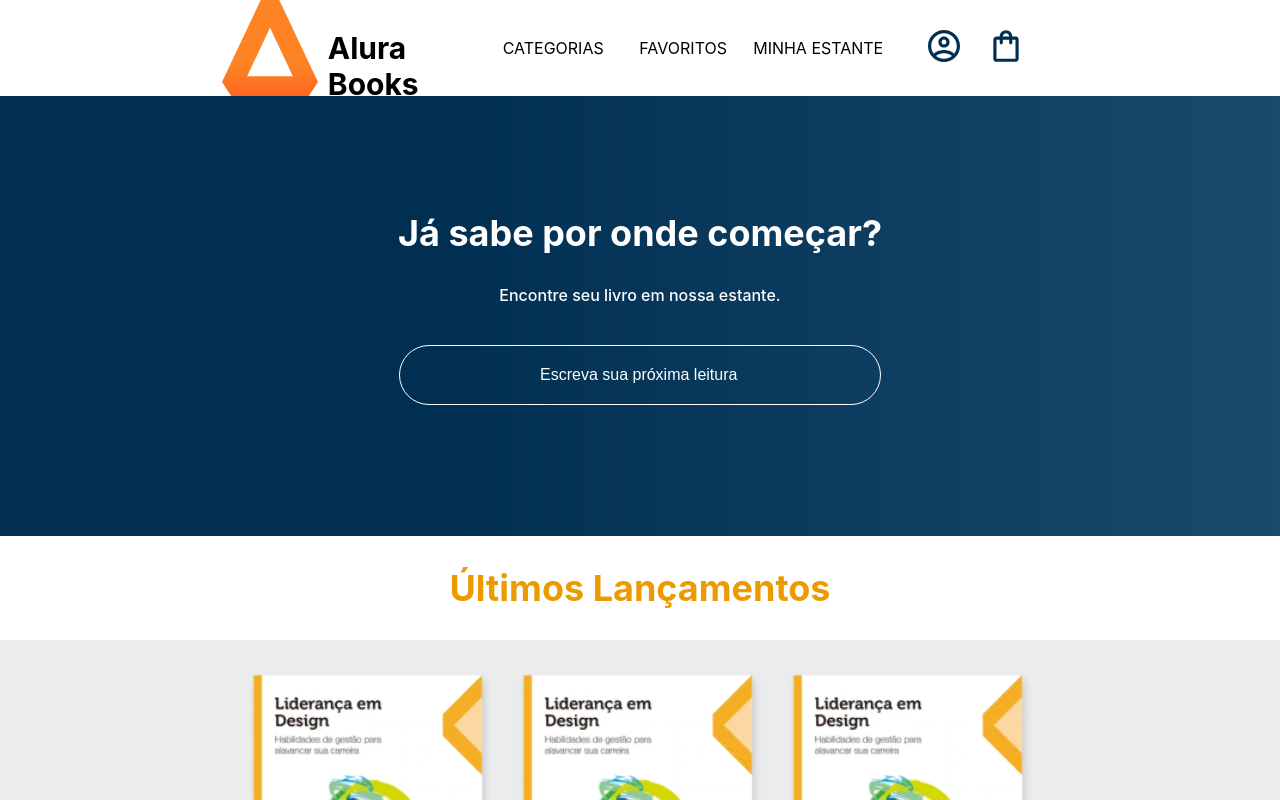
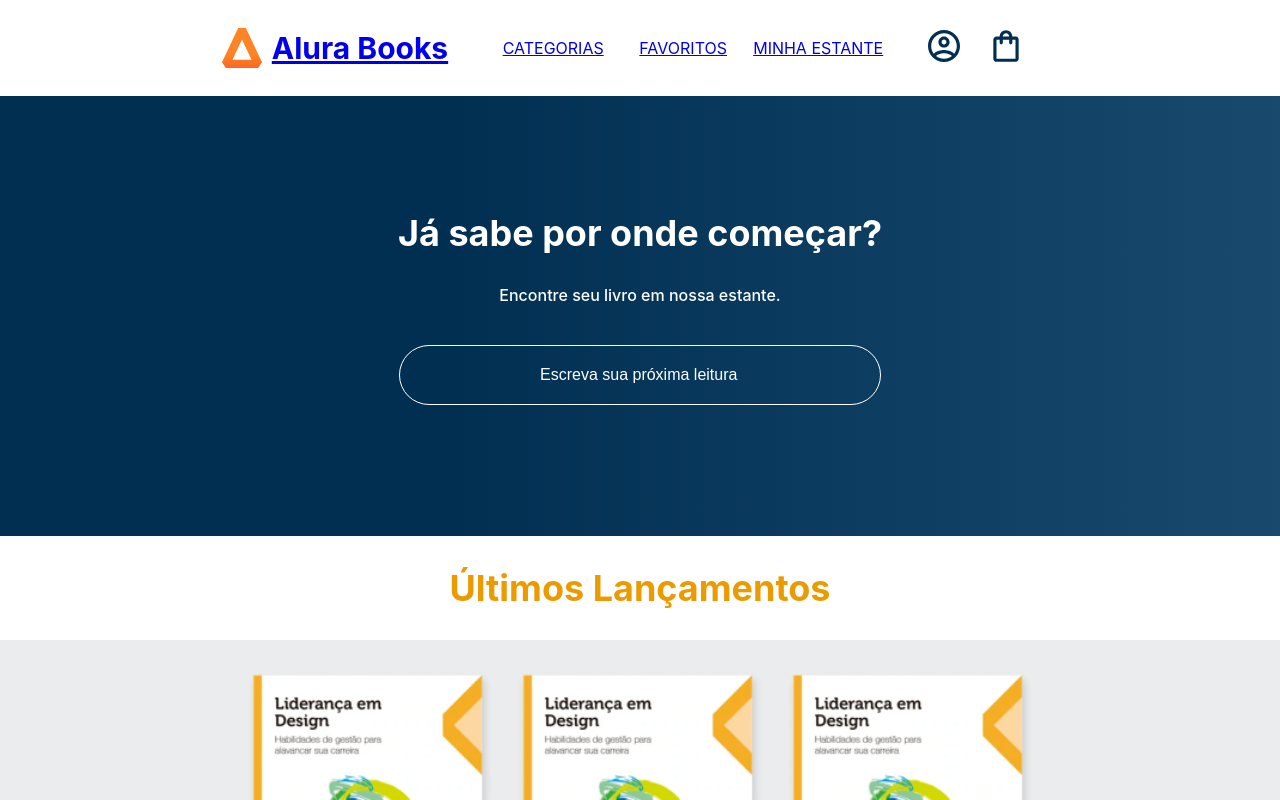
Before and after one commit to fabio-code-1/alura_books, a React (Create React App) app: page / in a window 1280 px wide. Shown: the top 800 px of the page. Built offline with nearby package versions, Linux system fonts and the light colour scheme.

Commit message:
rotas home, categorias, favoritos, estante já estão definidas

```diff
--- a/src/App.js
+++ b/src/App.js
@@ -1,4 +1,3 @@
-import Header from './componentes/Header';
 import Pesquisa from './componentes/Pesquisa';
 import styled from 'styled-components';
 import UltimosLancamentos from './componentes/UltimosLancamentos';
@@ -13,7 +12,6 @@ const AppContainer = styled.div`
 function App() {
   return (
     <AppContainer>
-      <Header/>
       <Pesquisa/>
       <UltimosLancamentos/>
     </AppContainer>
--- a/src/componentes/Header/index.js
+++ b/src/componentes/Header/index.js
@@ -2,6 +2,7 @@ import Logo from '../Logo';
 import OpcoesHeader from '../OpcoesHeader';
 import IconesHeader from '../IconesHeader';
 import styled from 'styled-components';
+import { Link } from 'react-router-dom';
 
 const HeaderConteiner = styled.header`
     background-color: #fff;
@@ -12,7 +13,9 @@ const HeaderConteiner = styled.header`
 function Header(params) {
     return(
         <HeaderConteiner>
-            <Logo/>
+            <Link to={'/'}>
+                <Logo/>
+            </Link>
             <OpcoesHeader/>
             <IconesHeader/>
         </HeaderConteiner>
--- a/src/componentes/OpcoesHeader/index.js
+++ b/src/componentes/OpcoesHeader/index.js
@@ -1,3 +1,4 @@
+import { Link } from 'react-router-dom';
 import styled from 'styled-components';
 
 const Opcoes = styled.ul`
@@ -15,14 +16,33 @@ const Opcao = styled.li`
     cursor: pointer;
 `
 
-const textoOpcoes = ['CATEGORIAS', 'FAVORITOS', 'MINHA ESTANTE']
+// const textoOpcoes = ['CATEGORIAS', 'FAVORITOS', 'ESTANTE']
+const textoOpcoes = [
+  {
+    texto:'CATEGORIAS',
+    rota: '/categorias'
+  },
+  {
+    texto: 'FAVORITOS',
+    rota: '/favoritos'
+  },
+  {
+    texto:'MINHA ESTANTE',
+    rota:'/estante'
+  }
+]
+
 
 function OpcoesHeader(params) {
     return(
         <Opcoes>
           {/* Usando javascript para varrer um array */}
-          {textoOpcoes.map((texto) =>(
-            <Opcao><p>{texto}</p></Opcao>
+          {textoOpcoes.map((opcao) => (
+              <Link to={opcao.rota} key={opcao.texto}>
+              <Opcao>
+                <p>{opcao.texto}</p>
+              </Opcao>
+            </Link>
           ))}
         </Opcoes>
     );
--- a/src/index.js
+++ b/src/index.js
@@ -1,6 +1,7 @@
 import React from 'react';
 import ReactDOM from 'react-dom/client';
 import App from './App';
+import Header from './componentes/Header';
 import reportWebVitals from './reportWebVitals';
 import { createGlobalStyle } from 'styled-components';
 import { BrowserRouter, Routes, Route } from 'react-router-dom'
@@ -30,6 +31,7 @@ root.render(
   <React.StrictMode>
     <GlobalStyle />
     <BrowserRouter>
+      <Header/>
       <Routes>
         <Route path='/' element={<App />} />
         <Route path='/favoritos' element={<p>OI</p>} />
```
